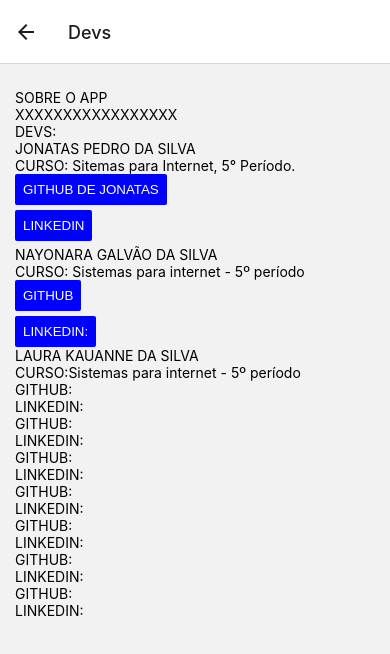
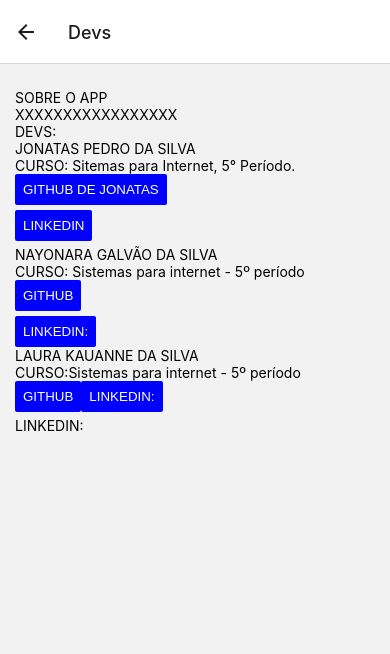
Before and after one commit to jonataspedro02/documentosIFRN, a React Native app: screen /Informacao in a window 390 px wide. Shown: the top 654 px of the page. Built offline with nearby package versions, Linux system fonts and the light colour scheme.

Commit message:
Página Alterada

```diff
--- a/Informacao.js
+++ b/Informacao.js
@@ -81,20 +81,30 @@ import { createNativeStackNavigator } from '@react-navigation/native-stack';
    <Text>LAURA KAUANNE DA SILVA</Text>
 
    <Text>CURSO:Sistemas para internet - 5º período</Text>
-   <Text>GITHUB:</Text>
+      <Text style={styles.botao}>
+      <Button color="blue" title="GITHUB"
+            onPress={() => {
+              Linking.openURL('https://github.com/Laura-kauanny');
+            }}>
+
+         } }
+       >
+
+      </Button>
+
+
+      <Button color="blue" title="LINKEDIN:"
+            onPress={() => {
+              Linking.openURL('https://www.linkedin.com/in/31laura-kauanne-da-silva-822622220/');
+            }}>
+
+         } }
+       >
+
+      </Button>
+   </Text>
    <Text>LINKEDIN:</Text>
-    <Text>GITHUB:</Text>
-   <Text>LINKEDIN:</Text>
-    <Text>GITHUB:</Text>
-   <Text>LINKEDIN:</Text>
-    <Text>GITHUB:</Text>
-   <Text>LINKEDIN:</Text>
-    <Text>GITHUB:</Text>
-   <Text>LINKEDIN:</Text>
-    <Text>GITHUB:</Text>
-   <Text>LINKEDIN:</Text>
-    <Text>GITHUB:</Text>
-   <Text>LINKEDIN:</Text>
+
     </ScrollView>
    </View>
    )
```
